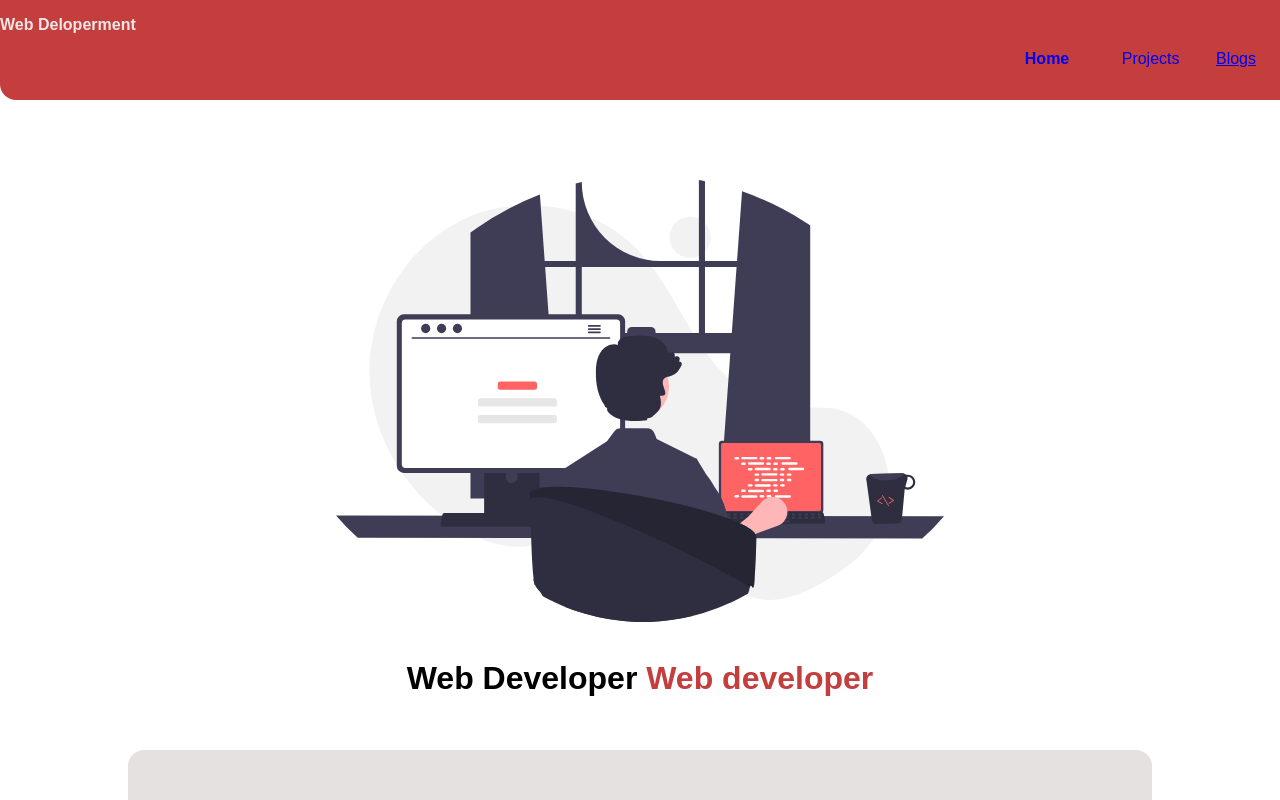
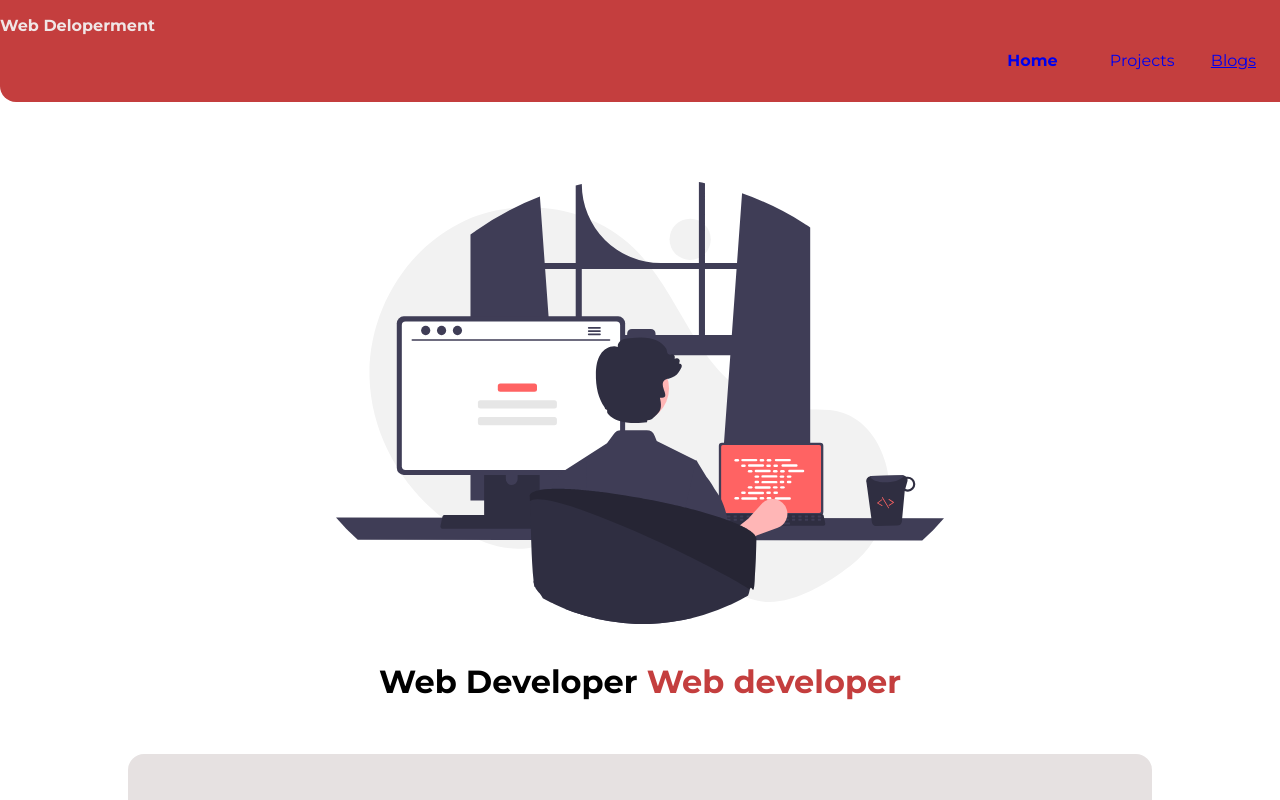
Before and after one commit to preetithapa/neog2, a plain HTML site: page preeti/index.html in a window 1280 px wide. Shown: the top 800 px of the page. Drawn offline with Linux system fonts and the light colour scheme.

Commit message:
Update styles.css

```diff
--- a/preeti/styles.css
+++ b/preeti/styles.css
@@ -1,4 +1,4 @@
-/* @import url('https://fonts.googleapis.com/css2?family=Montserrat:wght@400;700&display=swap'); */
+@import url('https://fonts.googleapis.com/css2?family=Montserrat:wght@400;700&display=swap');
 
 :root {
     --primary-color: #c43e3e;
```
